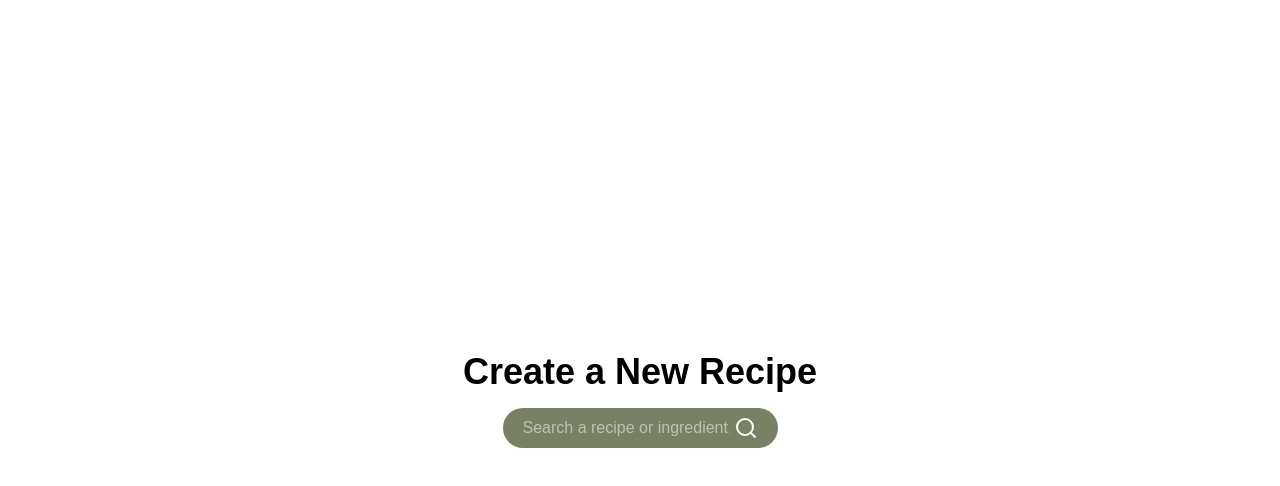
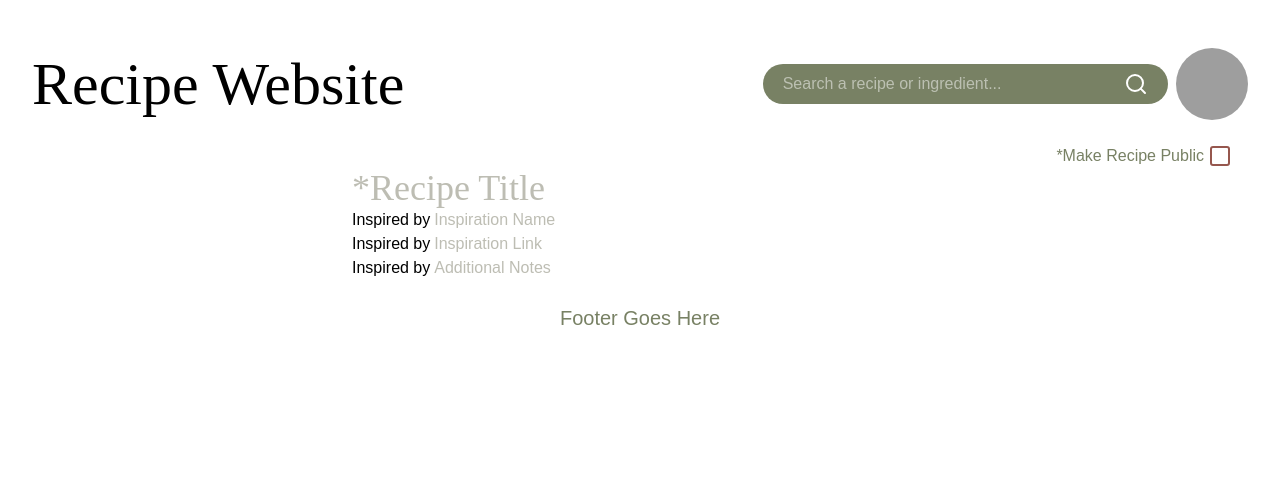
Before and after one commit to igerrits13/RecipesApp, a React (Vite) app in the folder Frontend/: page /create-recipe in a window 1280 px wide. Shown: the top 486 px of the page. Built offline with nearby package versions, Linux system fonts and the light colour scheme; no server answers; grey boxes are pictures that could not be loaded; a web font is replaced by a local one.

Commit message:
feat(frontend): create and start create recipe form

```diff
--- /dev/null
+++ b/Frontend/src/components/CreateRecipeTitle.tsx
@@ -0,0 +1,74 @@
+import { Square, SquareCheck } from "lucide-react";
+import { useState } from "react";
+
+// CreateRecipeTitle component takes in and stores the title and inspiration information for a new recipe
+export default function CreateRecipeTitle() {
+  const [title, setTitle] = useState("");
+  const [inspirationName, setInspirationName] = useState("");
+  const [inspirationLink, setInspirationLink] = useState("");
+  const [inspirationNotes, setInspirationNotes] = useState("");
+  const [shareRecipe, setShareRecipe] = useState(false);
+
+  return (
+    <div className="px-4 py-2 flex flex-col place-items-center">
+      <div className="flex place-self-end gap-1 items-center text-sage-olive-500">
+        *Make Recipe Public
+        <button
+          className="place-items-center bg"
+          onClick={() => setShareRecipe(!shareRecipe)}
+        >
+          {shareRecipe ? (
+            <SquareCheck className="size-4 lg:size-6 text-rosewood-500" />
+          ) : (
+            <Square className="size-4 lg:size-6 text-rosewood-500" />
+          )}
+        </button>
+      </div>
+      <input
+        id="title"
+        name="title"
+        className="grow w-full font-title focus:outline-none text-olive-500 text-2xl md:text-3xl lg:text-4xl"
+        type="text"
+        placeholder="*Recipe Title"
+        value={title}
+        onChange={(e) => setTitle(e.target.value)}
+      />
+      <div className="flex w-full gap-1">
+        Inspired by{" "}
+        <input
+          id="inspirationName"
+          name="inspirationName"
+          className="grow focus:outline-none text-olive-500"
+          type="text"
+          placeholder="Inspiration Name"
+          value={inspirationName}
+          onChange={(e) => setInspirationName(e.target.value)}
+        />
+      </div>
+      <div className="flex w-full gap-1">
+        Inspired by{" "}
+        <input
+          id="inspirationLink"
+          name="inspirationLink"
+          className="grow focus:outline-none text-olive-500"
+          type="text"
+          placeholder="Inspiration Link"
+          value={inspirationLink}
+          onChange={(e) => setInspirationLink(e.target.value)}
+        />
+      </div>
+      <div className="flex w-full gap-1">
+        Inspired by{" "}
+        <input
+          id="inspirationNotes"
+          name="inspirationNotes"
+          className="grow focus:outline-none text-olive-500"
+          type="text"
+          placeholder="Additional Notes"
+          value={inspirationNotes}
+          onChange={(e) => setInspirationNotes(e.target.value)}
+        />
+      </div>
+    </div>
+  );
+}
--- a/Frontend/src/components/UserDropdown.tsx
+++ b/Frontend/src/components/UserDropdown.tsx
@@ -53,6 +53,14 @@ export default function UserDropdown() {
               </Link>
             </MenuItem>
             <MenuItem>
+              <Link
+                className="group flex w-full items-center gap-2 rounded-lg px-3 py-1.5 data-focus:bg-antique-parchment-300"
+                to="/create-recipe"
+              >
+                Create a recipe
+              </Link>
+            </MenuItem>
+            <MenuItem>
               <button
                 className="group flex w-full items-center gap-2 rounded-lg px-3 py-1.5 data-focus:bg-antique-parchment-300"
                 onClick={handleLogout}
--- a/Frontend/src/pages/CreateRecipeView.tsx
+++ b/Frontend/src/pages/CreateRecipeView.tsx
@@ -1,10 +1,18 @@
-import SearchBar from "../components/SearchBar";
+import Footer from "../components/Footer";
+import SecondaryNavBar from "../components/SecondaryNavBar";
+import CreateRecipeTitle from "../components/CreateRecipeTitle";
 
+// CreateRecipeView component that allows users to create a new recipe
 export default function CreateRecipeView() {
   return (
-    <div className="flex flex-col items-center justify-center h-screen">
-      <h1 className="text-4xl font-bold mb-4">Create a New Recipe</h1>
-      <SearchBar />
+    <div className="flex flex-col text-base px-4 pt-6 sm:px-6 sm:pt-8 lg:px-8 lg:pt-12 mx-auto gap-4 min-h-screen">
+      <SecondaryNavBar />
+      <div className="grid sm:grid-cols-[1fr_3fr]">
+        {/* Keep a blank div for spacing on larger screens */}
+        <div></div>
+        <CreateRecipeTitle />
+      </div>
+      <Footer />
     </div>
   );
 }
--- a/Frontend/src/pages/HomeView.tsx
+++ b/Frontend/src/pages/HomeView.tsx
@@ -1,6 +1,6 @@
+import SecondaryNavBar from "../components/SecondaryNavBar";
 import SearchBar from "../components/SearchBar";
 import Hero from "../components/Hero";
-
 import HeroImage from "../assets/images/heroImg.jpg";
 import Footer from "../components/Footer";
 
@@ -13,6 +13,7 @@ export default function HomeView() {
 
   return (
     <div className="px-4 pt-6 sm:px-6 sm:pt-8 lg:px-8 lg:pt-12 mx-auto flex flex-col">
+      <SecondaryNavBar />
       <Hero backgroundImage={HeroImage} children={children} />
       <Footer />
     </div>
```
